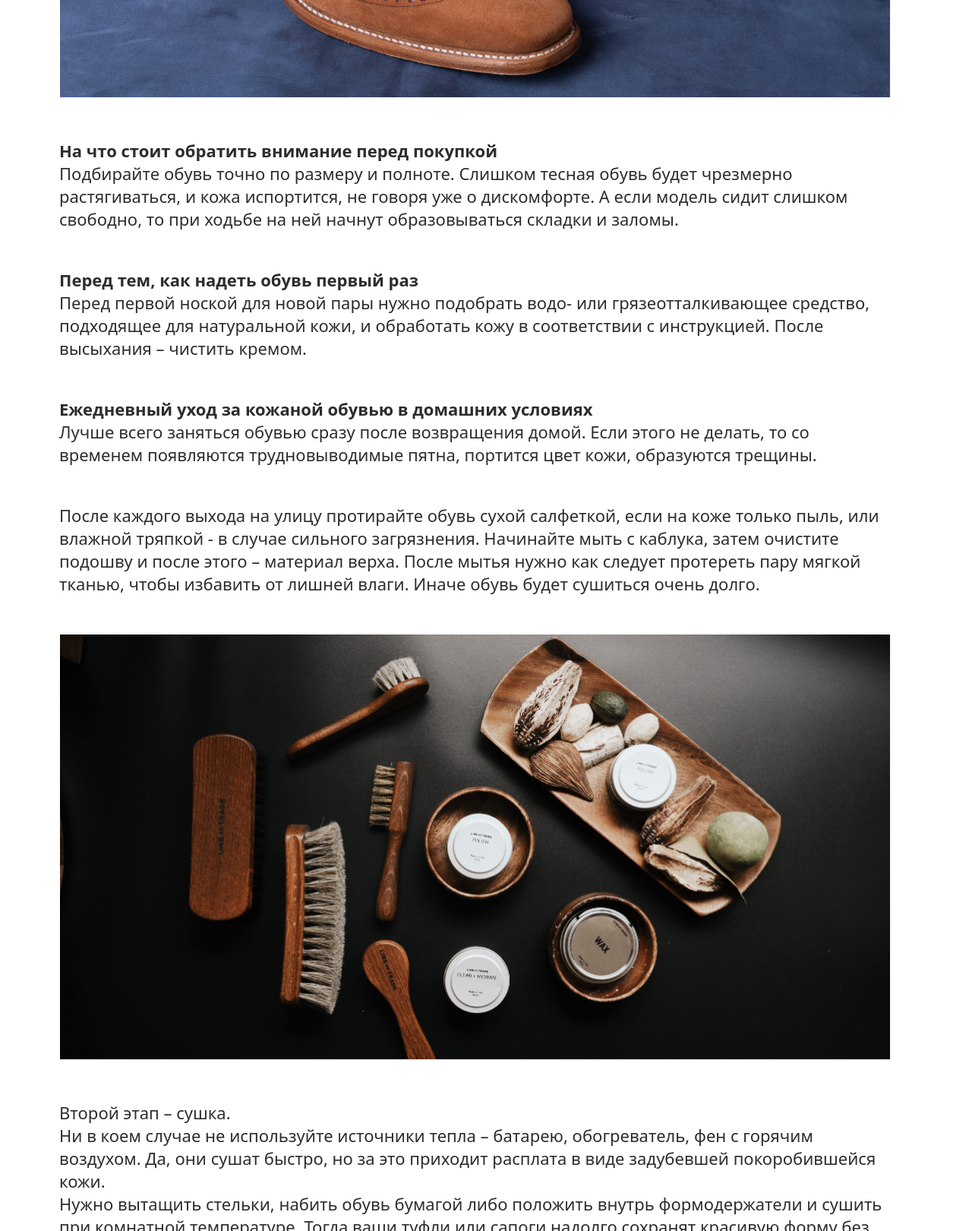
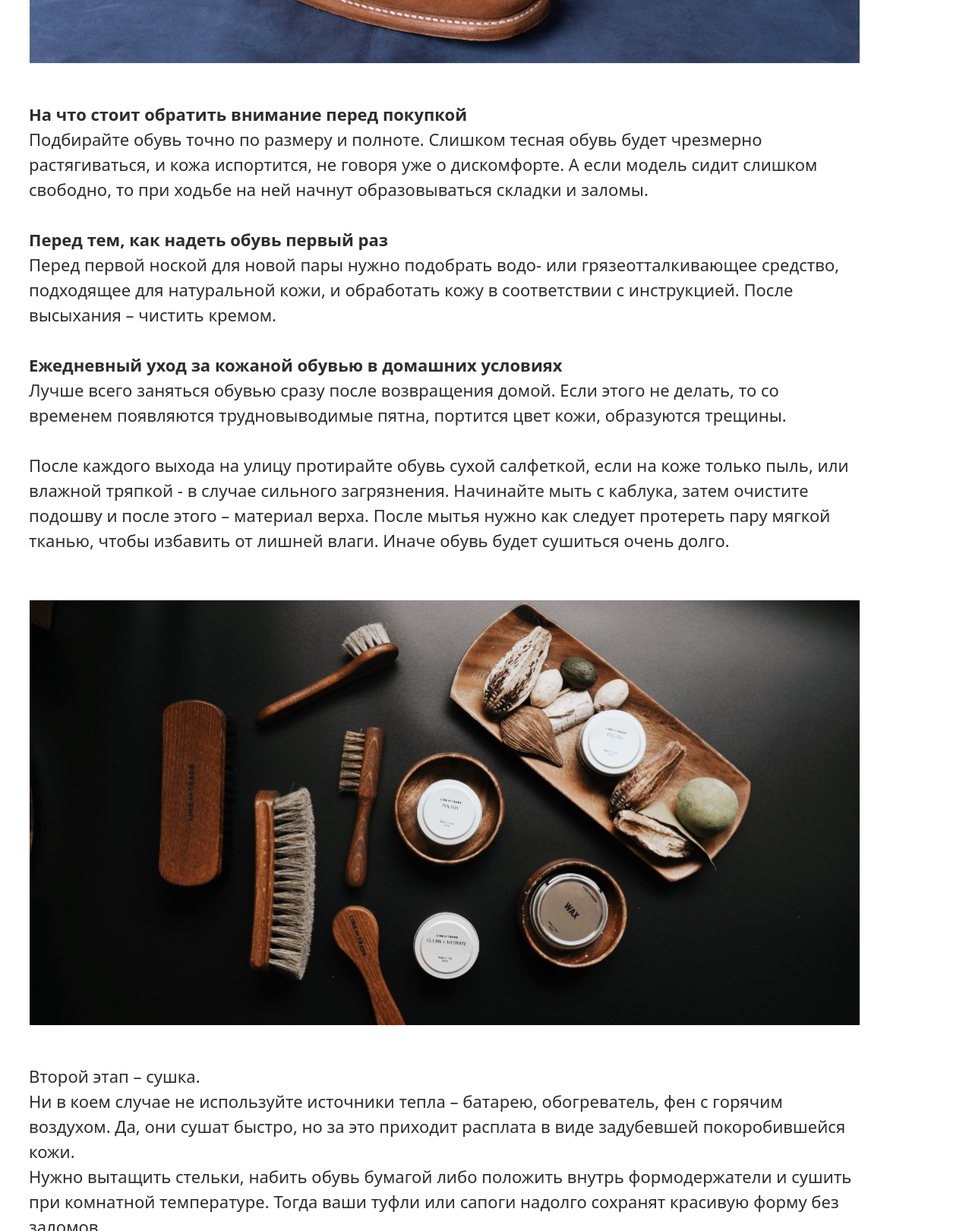
Before and after one commit to olgazh565/ShopOnline, a plain HTML site: page article.html in a window 1280 px wide. Shown: the part 1180-2800 px from the top of the page at 76% size. Drawn offline with Linux system fonts and the light colour scheme.

Commit message:
task complete

```diff
--- a/article.html
+++ b/article.html
@@ -13,11 +13,10 @@
         <h1 class="title">Как ухаживать за обувью из кожи</h1>
 
         <p class="text">Материала для обуви лучше натуральной кожи все ещё не придумали. Качественную кожу очень приятно носить, она идеально ложится по ноге, в нужных местах немного растягивается. В кожаной обуви, если она соответствует погоде, создаётся хороший микроклимат – ноги не мёрзнут, не потеют, и чувствуют себя очень комфортно. Неудивительно, что по статистике больше 60% покупателей выбирает обувь именно из гладкой натуральной кожи. Вдобавок кожа практична и не требует трудоёмкого ухода.</p>
-        <p class="text"> Но это совсем не означает, что можно раз в полгода протереть обувь тряпочкой и на этом остановиться. Так же, как кожа лица и тела, материал обуви нуждается в заботе. Регулярный уход надолго продлит срок службы любимой пары и сделает её аккуратной и сияющей, словно только что из магазина.</p>
+        <p class="text_altered"> Но это совсем не означает, что можно раз в полгода протереть обувь тряпочкой и на этом остановиться. Так же, как кожа лица и тела, материал обуви нуждается в заботе. Регулярный уход надолго продлит срок службы любимой пары и сделает её аккуратной и сияющей, словно только что из магазина.</p>
 
-        <div class="wrapper">
-
-            <ol class="links">
+        <nav class="navigation">
+            <ol class="navigation__links links">
                 <li>
                     <a class="links__item" href="#pre-buy">На что стоит обратить внимание перед покупкой</a>
                 </li>
@@ -28,40 +27,52 @@
                     <a class="links__item" href="#daily-care">Ежедневный уход за кожаной обувью в домашних условиях</a>
                 </li>
             </ol>
+        </nav>
+
+        <div class="wrapper">
 
             <div class="foto">
-                <img class="foto-img" src="./assets/imgs/shoes.png" alt="замшевые броги">
+                <img class="foto_img" src="./assets/imgs/shoes.png" alt="замшевые броги">
             </div>
 
-            <h2 id="pre-buy" class="subtitle">На что стоит обратить внимание перед покупкой</h2>
+            <section id="pre-buy">
+                <h2 class="heading">На что стоит обратить внимание перед покупкой</h2>
+                <p class="text">Подбирайте обувь точно по размеру и полноте. Слишком тесная обувь будет чрезмерно растягиваться, и кожа испортится, не говоря уже о дискомфорте. А если модель сидит слишком свободно, то при ходьбе на ней начнут образовываться складки и заломы.</p>
+            </section>
 
-            <p class="text">Подбирайте обувь точно по размеру и полноте. Слишком тесная обувь будет чрезмерно растягиваться, и кожа испортится, не говоря уже о дискомфорте. А если модель сидит слишком свободно, то при ходьбе на ней начнут образовываться складки и заломы.</p>
+            <section id="pre-wear">
+                <h2  class="heading">Перед тем, как надеть обувь первый раз</h2>
+                <p class="text">Перед первой ноской для новой пары нужно подобрать водо- или грязеотталкивающее средство, подходящее для натуральной кожи, и обработать кожу в соответствии с инструкцией. После высыхания – чистить кремом.</p>
+            </section>
 
-            <h2 id="pre-wear" class="subtitle">Перед тем, как надеть обувь первый раз</h2>
+            <section id="daily-care">
+                <h2 class="heading">Ежедневный уход за кожаной обувью в домашних условиях</h2>
 
-            <p class="text">Перед первой ноской для новой пары нужно подобрать водо- или грязеотталкивающее средство, подходящее для натуральной кожи, и обработать кожу в соответствии с инструкцией. После высыхания – чистить кремом.</p>
+                <p class="text">Лучше всего заняться обувью сразу после возвращения домой. Если этого не делать, то со временем появляются трудновыводимые пятна, портится цвет кожи, образуются трещины.</p>
+                <p class="text text_altered">После каждого выхода на улицу протирайте обувь сухой салфеткой, если на коже только пыль, или влажной тряпкой - в случае сильного загрязнения. Начинайте мыть с каблука, затем очистите подошву и после этого – материал верха. После мытья нужно как следует протереть пару мягкой тканью, чтобы избавить от лишней влаги. Иначе обувь будет сушиться очень долго.</p>
 
-            <h2 id="daily-care" class="subtitle">Ежедневный уход за кожаной обувью в домашних условиях</h2>
+                <div class="foto foto_altered">
+                    <img class="foto_img" src="./assets/imgs/toolkit.png" alt="средства по уходу за обувтью">
+                </div>
 
-            <p class="text">Лучше всего заняться обувью сразу после возвращения домой. Если этого не делать, то со временем появляются трудновыводимые пятна, портится цвет кожи, образуются трещины.</p>
-            <p class="text">После каждого выхода на улицу протирайте обувь сухой салфеткой, если на коже только пыль, или влажной тряпкой - в случае сильного загрязнения. Начинайте мыть с каблука, затем очистите подошву и после этого – материал верха. После мытья нужно как следует протереть пару мягкой тканью, чтобы избавить от лишней влаги. Иначе обувь будет сушиться очень долго.</p>
+                <section>
+                    <h3 class="caption">Второй этап – сушка.</h3>
 
-            <div class="foto">
-                <img class="foto-img" src="./assets/imgs/toolkit.png" alt="средства по уходу за обувтью">
-            </div>
+                    <p class="text text_altered">Ни в коем случае не используйте источники тепла – батарею, обогреватель, фен с горячим воздухом. Да, они сушат быстро, но за это приходит расплата в виде задубевшей покоробившейся кожи. </p>
+                    <p class="text text_altered">Нужно вытащить стельки, набить обувь бумагой либо положить внутрь формодержатели и сушить при комнатной температуре. Тогда ваши туфли или сапоги надолго сохранят красивую форму без заломов.</p>
+                    <p class="text"> Сушка длится довольно долго, и поэтому не рекомендуется носить одну и ту же пару каждый день. Обувь и подкладка должны отдохнуть и расправиться, только тогда вам будет комфортно и тепло.</p>
+                </section>
 
-            <h3 class="caption text_no-margin">Второй этап – сушка.</h3>
+                <section>
+                    <h3 class="caption">И наконец – крем.</h3>
 
-            <p class="text text_no-margin">Ни в коем случае не используйте источники тепла – батарею, обогреватель, фен с горячим воздухом. Да, они сушат быстро, но за это приходит расплата в виде задубевшей покоробившейся кожи. </p>
-            <p class="text text_no-margin">Нужно вытащить стельки, набить обувь бумагой либо положить внутрь формодержатели и сушить при комнатной температуре. Тогда ваши туфли или сапоги надолго сохранят красивую форму без заломов.</p>
-            <p class="text"> Сушка длится довольно долго, и поэтому не рекомендуется носить одну и ту же пару каждый день. Обувь и подкладка должны отдохнуть и расправиться, только тогда вам будет комфортно и тепло.</p>
+                    <p class="text text_altered">Сухую и чистую пару нужно обработать кремом, чтобы кожа оставалась эластичной, мягкой и блестящей. Нанесите крем тоненьким слоем с помощью обувной щётки, и аккуратно распределите по всей поверхности. Затем через несколько часов, когда крем впитается, сотрите остатки сухой салфеткой и отполируйте кожу мягкой тряпочкой.</p>
+                    <p class="text text_altered">Крем подбирается точно в цвет обуви, поэтому стоит задуматься ещё перед покупкой, каким уходовым средством вы будете пользоваться.</p>
+                    <p class="text text_altered">В магазине легко подобрать черный, коричневый и самый универсальный – бесцветный крем. В продаже есть и другие цвета, но бывает сложно найти нужный оттенок.</p>
+                    <p class="text text_altered">По мере необходимости дополнительно обрабатывайте пару водоотталкивающими спреями.</p>
+                </section>
 
-            <h3 class="caption text_no-margin">И наконец – крем.</h3>
-
-            <p class="text text_no-margin">Сухую и чистую пару нужно обработать кремом, чтобы кожа оставалась эластичной, мягкой и блестящей. Нанесите крем тоненьким слоем с помощью обувной щётки, и аккуратно распределите по всей поверхности. Затем через несколько часов, когда крем впитается, сотрите остатки сухой салфеткой и отполируйте кожу мягкой тряпочкой.</p>
-            <p class="text text_no-margin">Крем подбирается точно в цвет обуви, поэтому стоит задуматься ещё перед покупкой, каким уходовым средством вы будете пользоваться.</p>
-            <p class="text text_no-margin">В магазине легко подобрать черный, коричневый и самый универсальный – бесцветный крем. В продаже есть и другие цвета, но бывает сложно найти нужный оттенок.</p>
-            <p class="text">По мере необходимости дополнительно обрабатывайте пару водоотталкивающими спреями.</p>
+            </section>
 
         </div>
 
--- a/assets/css/style.css
+++ b/assets/css/style.css
@@ -1,3 +1,7 @@
+* {
+    box-sizing: border-box;
+}
+
 body {
     font-family: system-ui,
     -apple-system,
@@ -11,67 +15,82 @@ body {
     'Helvetica Neue',
     sans-serif;
     font-size: 22px;
+    line-height: 33px;
     font-weight: 400;
     font-style: normal;
     color: #2D2D2D;
     background-color: #ffffff;
-    margin: 0;
 }
 
 .main {
-    max-width: 1764px;
+    max-width: 1824px;
     margin: 0 auto;
-    padding: 100px 78px 0 78px;
+    padding: 100px 30px 86px 30px;
 }
 
 .title {
     font-size: 50px;
-    font-weight: bold;
-    margin: 0 0 58px 0;
+    font-weight: 700;
+    line-height: 65px;
+    margin: 0 0 60px 0;
 }
 
-.links {
+.navigation {
+    margin: 0;
+    padding: 50px 0;
+}
+
+.navigation__links {
     text-decoration: none;
     font-size: 16px;
+    line-height: 24px;
     font-weight: 400;
     font-style: normal;
     list-style-position: inside;
     padding: 0;
-    margin: 0 0 49px 0;
+    margin: 0;
 }
 
 .links__item {
     text-decoration: none;
     color: #525252;
-    line-height: 1.5;
 }
+
 .wrapper {
     max-width: 1095px;
 }
 
 .foto {
-    margin-bottom: 48px;
+    margin-bottom: 50px;
 }
 
-.foto-img {
-    width: 100%;
+.foto_altered {
+    margin-top: 60px;
+}
+
+.foto_img {
+    max-width: 100%;
+    max-height: 100%;
+    height: auto;
+    display: block;
 }
 
 .text {
-    margin: 0 0 50px 0;
+    margin: 0 0 33px 0;
 }
 
-.subtitle {
-    font-size: 22px;
-    font-weight: bold;
-    margin: 0;
+.text_altered {
+    margin-bottom: 0;
 }
 
-.text_no-margin {
-    margin-bottom: 0;
+.heading {
+    font-size: 22px;
+    font-weight: 700;
+    margin: 0;
 }
 
 .caption {
     font-size: 22px;
-    font-weight: normal;
+    font-weight: 400;
+    margin: 0;
 }
```
